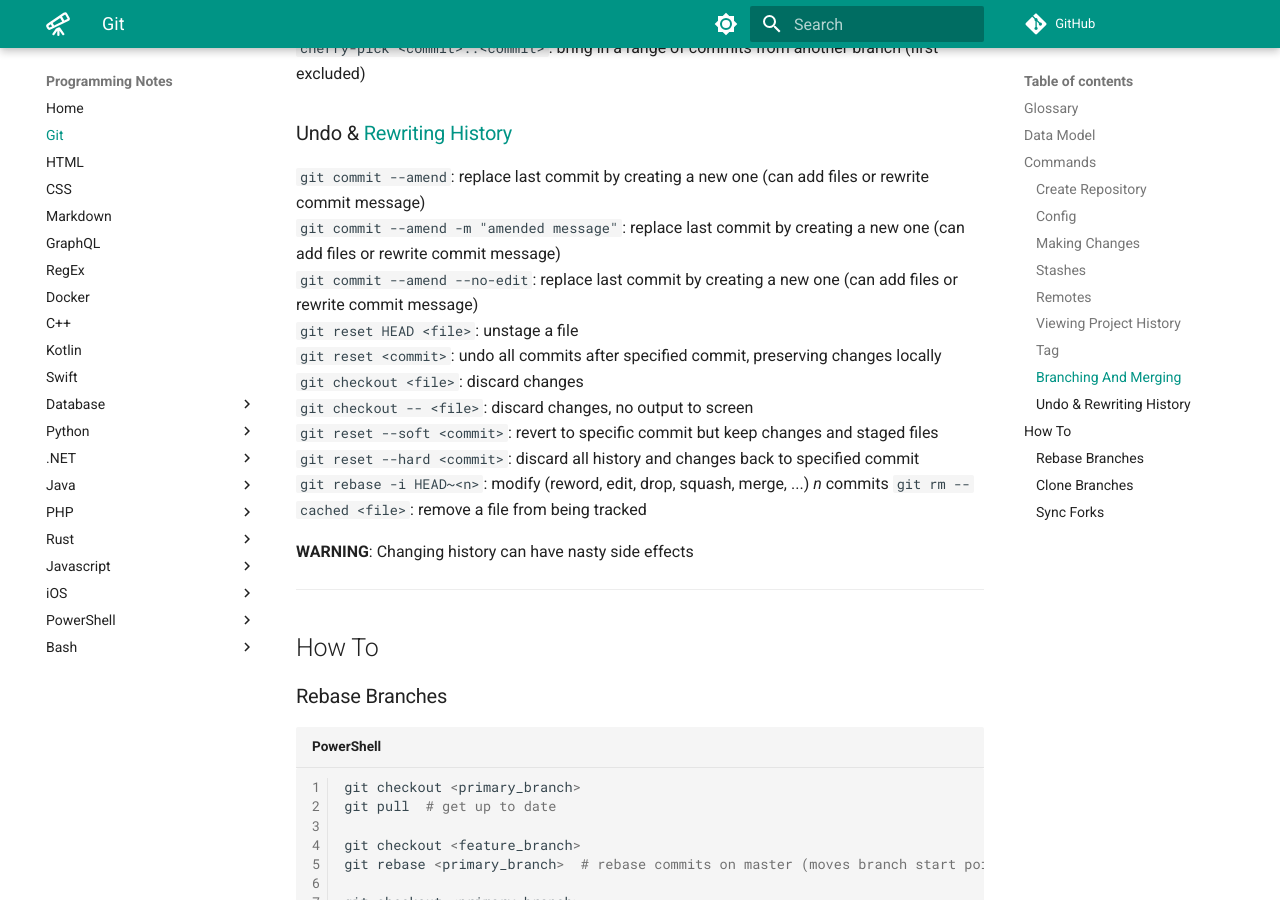
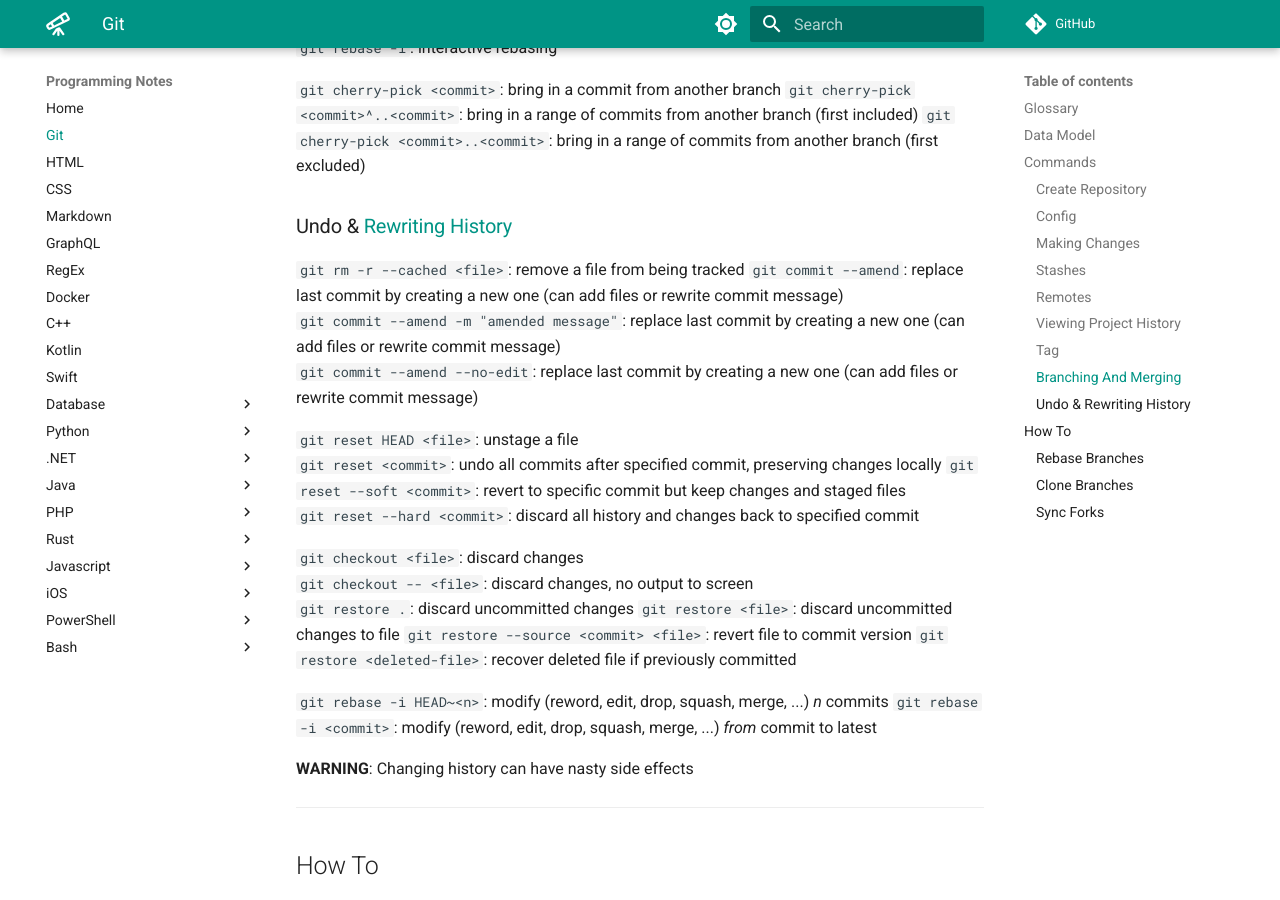
Before and after one commit to m-lamonaca/programming-notes, an MkDocs documentation site: the page built from docs/git/git.md, in a window 1280 px wide and 900 px high, scrolled down 5222 px. Built offline with MkDocs 1.6.1 and Material for MkDocs 9.7.7, drawn with Linux system fonts in a browser that asks for light colours; comment, search, counter and statistics services are not loaded; some of the changed text lies outside the part shown.

Commit message:
git: add `rebase`, `restore` ^& `push` command options notes

```diff
--- a/docs/git/git.md
+++ b/docs/git/git.md
@@ -133,8 +133,12 @@
 `git remote add <remote> <url | path>`: add a remote
 `git branch --set-upstream-to=<remote>/<remote branch>`: set up correspondence between local and remote branch
 
+`git push`: send objects to default remote on current branch
 `git push <remote> <branch>`: send objects to remote
 `git push <remote> <local branch>:<remote branch>`: send objects to remote, and update remote reference
+
+`git push --force`: overwrite remote with local version
+`git push --force-with-lease`: overwrite remote with local version if remote has not been modified
 
 `git fetch [<remote>]`: retrieve objects/references from a remote
 `git pull`: update the local branch with updates from its remote counterpart, same as `git fetch; git merge`
@@ -211,17 +215,25 @@
 
 ### Undo & [Rewriting History](https://www.themoderncoder.com/rewriting-git-history/)
 
+`git rm -r --cached <file>`: remove a file from being tracked
 `git commit --amend`: replace last commit by creating a new one (can add files or rewrite commit message)
 `git commit --amend -m "amended message"`: replace last commit by creating a new one (can add files or rewrite commit message)
 `git commit --amend  --no-edit`: replace last commit by creating a new one (can add files or rewrite commit message)
+
 `git reset HEAD <file>`: unstage a file
 `git reset <commit>`: undo all commits after specified commit, preserving changes locally
+`git reset --soft <commit>`: revert to specific commit but keep changes and staged files
+`git reset --hard <commit>`: discard all history and changes back to specified commit
+
 `git checkout <file>`: discard changes
 `git checkout -- <file>`: discard changes, no output to screen
-`git reset --soft <commit>`: revert to specific commit but keep changes and staged files
-`git reset --hard <commit>`: discard all history and changes back to specified commit
+`git restore .`: discard uncommitted changes
+`git restore <file>`: discard uncommitted changes to file
+`git restore --source <commit> <file>`: revert file to commit version
+`git restore <deleted-file>`: recover deleted file if previously committed
+
 `git rebase -i HEAD~<n>`: modify (reword, edit, drop, squash, merge, ...) *n* commits
-`git rm --cached <file>`: remove a file from being tracked
+`git rebase -i <commit>`: modify (reword, edit, drop, squash, merge, ...) *from* commit to latest
 
 **WARNING**: Changing history can have nasty side effects
 
```
